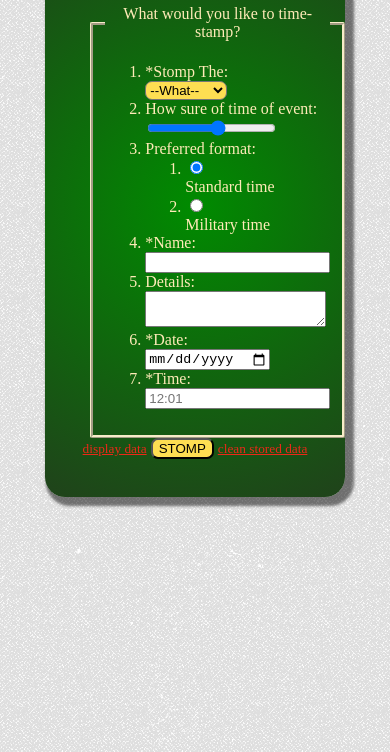
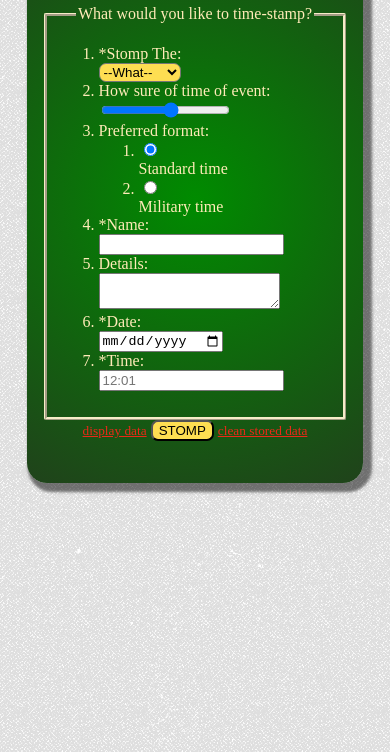
Before and after one commit to b32661/vfw-project4, a plain HTML site: page additem.html in a window 390 px wide. Shown: the part 92-844 px from the top of the page. Drawn offline with Linux system fonts and the light colour scheme.

Commit message:
style
didn't look good on my phone

```diff
--- a/css/style.css
+++ b/css/style.css
@@ -34,9 +34,9 @@ div {
 	background: -o-radial-gradient(circle, #008B00, #20421B);
 	color: #FFEBB8;
 	text-align: center;
-	width: 80%;
+	width: 90%;
 	margin-right: 10%;
-	margin-left: 10%;
+	margin-left: 5%;
 	padding-bottom: 8px;
 	padding-top: 2px;
 	-moz-border-radius: 20px;
@@ -89,8 +89,8 @@ label {
 	display: block;
 }
 fieldset {
-	margin-right: 15%;
-	margin-left: 15%;
+	margin-right: 5%;
+	margin-left: 5%;
 	border: medium ridge #F7ECC9;
 	-moz-border-radius: 2px;
 	border-radius: 2px;
```
